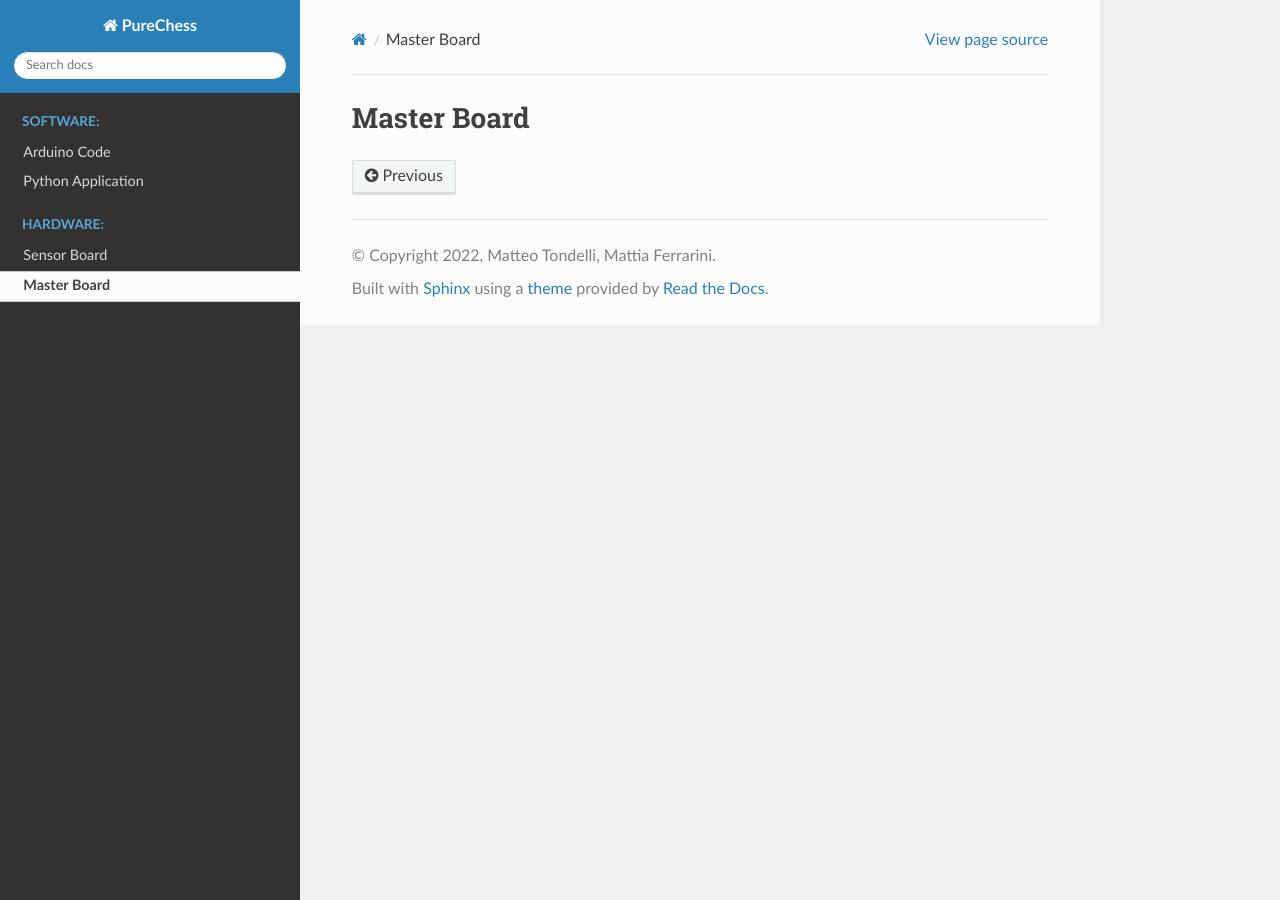
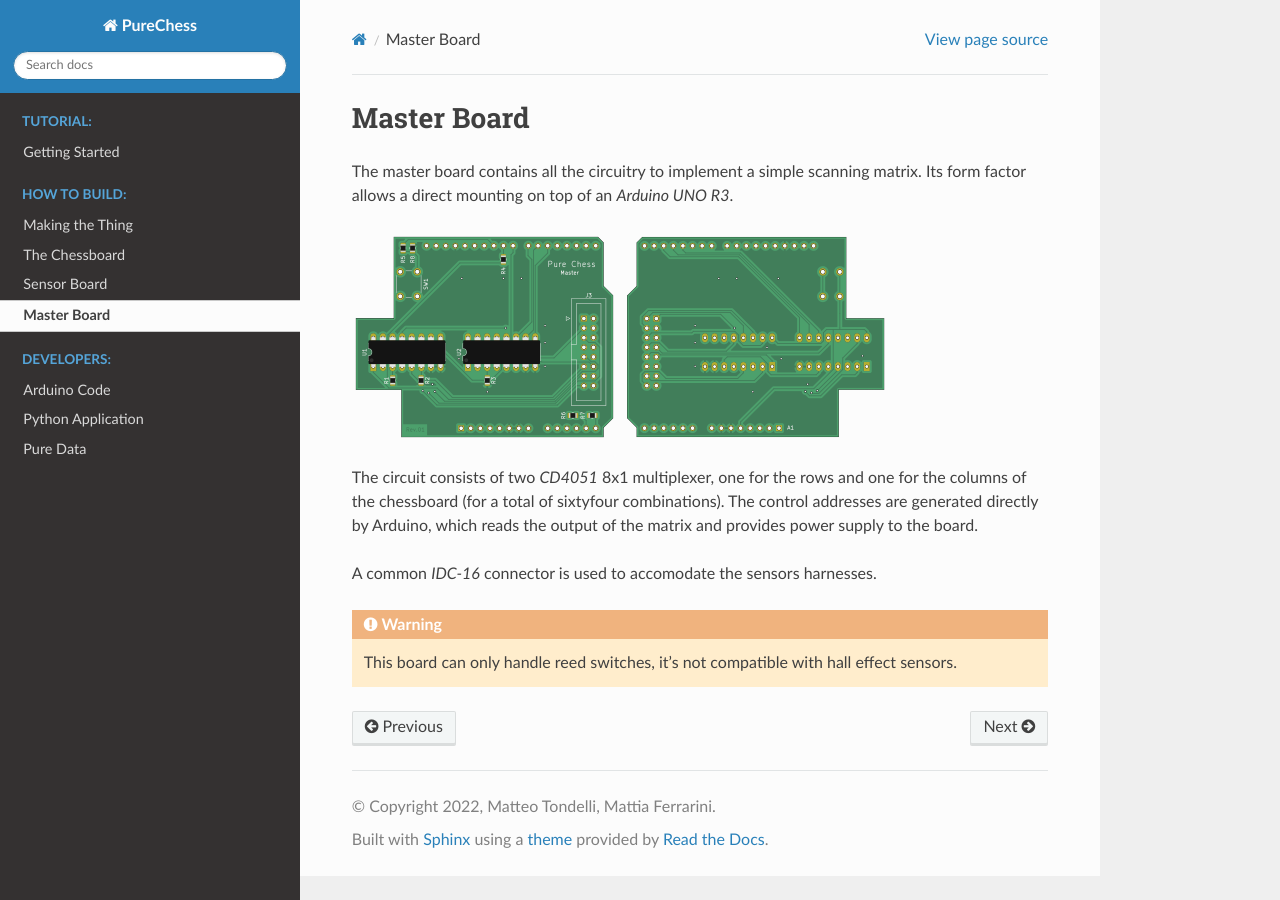
Before and after one commit to MatteoTondelli/PureChess, a Sphinx documentation site: the page built from Docs/master_board.rst, in a window 1280 px wide. Built offline with Sphinx 7.4.7 and the Read the Docs theme 2.0.0, drawn with Linux system fonts in a browser that asks for light colours.

```diff
--- a/Docs/master_board.rst
+++ b/Docs/master_board.rst
@@ -1,2 +1,17 @@
 Master Board
-------------
+============
+
+The master board contains all the circuitry to implement a simple scanning matrix. Its form factor allows a direct mounting on top of an
+*Arduino UNO R3*.
+
+.. image:: images/master_board_top.png
+
+.. image:: images/master_board_bottom.png
+
+The circuit consists of two *CD4051* 8x1 multiplexer, one for the rows and one for the columns of the chessboard (for a total of sixtyfour combinations).
+The control addresses are generated directly by Arduino, which reads the output of the matrix and provides power supply to the board.
+
+A common *IDC-16* connector is used to accomodate the sensors harnesses.
+
+.. warning::
+   This board can only handle reed switches, it's not compatible with hall effect sensors.
--- /dev/null
+++ b/Docs/pure_data.rst
@@ -0,0 +1,2 @@
+Pure Data
+=========
--- a/Docs/sensor_board.rst
+++ b/Docs/sensor_board.rst
@@ -4,10 +4,10 @@ Sensor Board
 This board had been designed to perfectly fit the 25mm holes under each square of the chessboard, providing both a consistent positioning of the sensors
 themselves and a *clean* way to implement all the connections.
 
-.. image:: images/sensor_board_front.svg
+.. image:: images/sensor_board_top.svg
    :width: 250
 
-.. image:: images/sensor_board_back.svg
+.. image:: images/sensor_board_bottom.svg
    :width: 250
 
 Two different mounting options are available.
```
Also changed, not shown: Docs/chessboard.rst (added, +26 -0 lines), Docs/getting_started.rst (added, +27 -0 lines), Docs/how_to_build.rst (added, +27 -0 lines), Docs/index.rst (+25 -72 lines), Docs/images/master_board_bottom.png (added), Docs/images/master_board_top.png (added), Docs/images/sensor_board_bottom.svg (renamed from Docs/images/sensor_board_back.svg), Docs/images/sensor_board_top.svg (renamed from Docs/images/sensor_board_front.svg).
